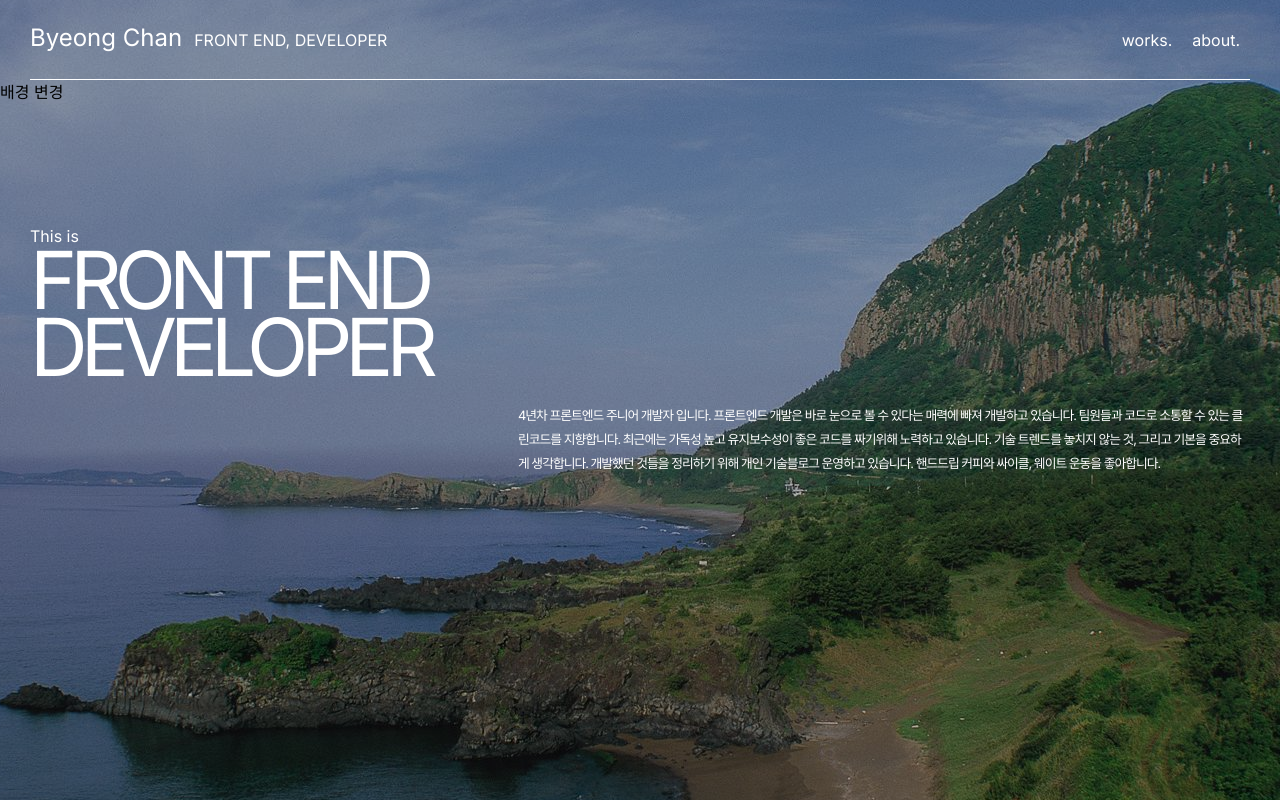
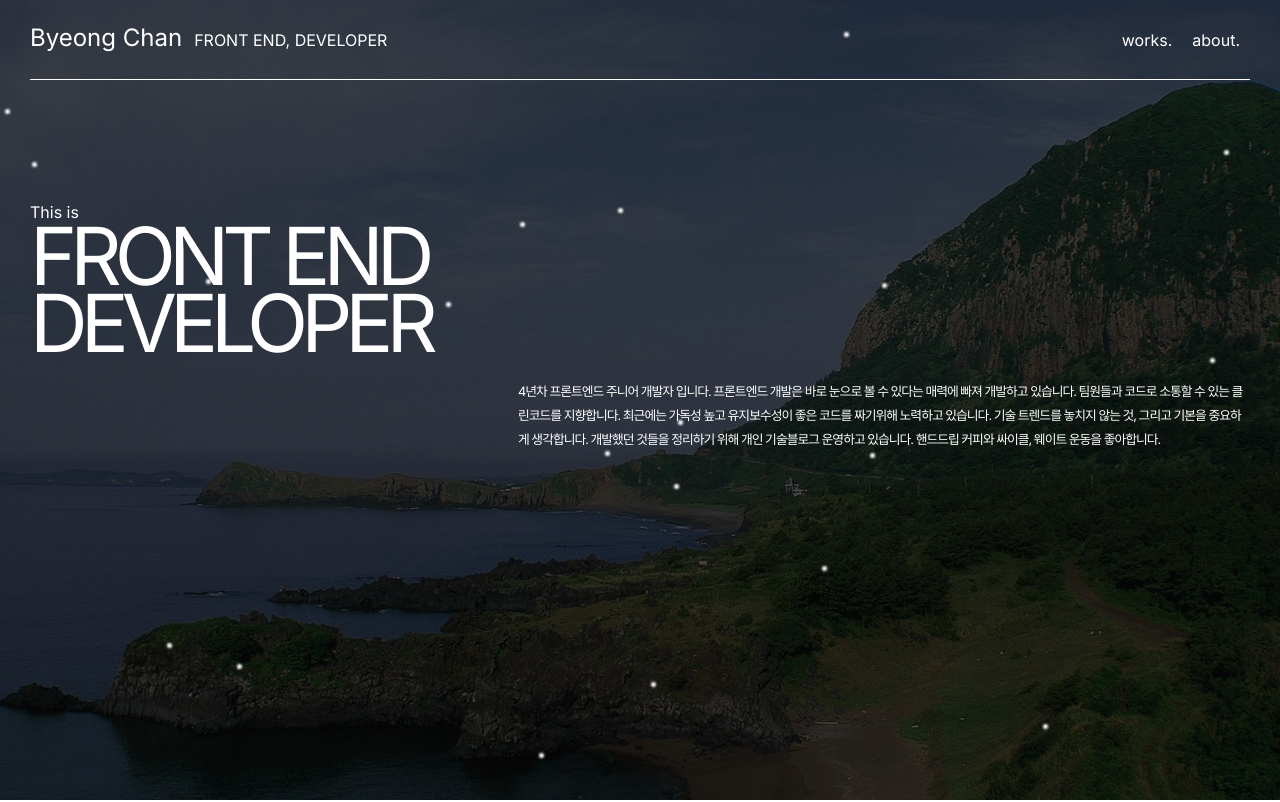
Before and after one commit to MinByeongChan/portfolio, a Next.js app: page / in a window 1280 px wide. Shown: the top 802 px of the page. Built offline with nearby package versions, Linux system fonts and the light colour scheme.

Commit message:
feat(portfolio): background 이펙트 수정

```diff
--- a/src/app/page.tsx
+++ b/src/app/page.tsx
@@ -1,15 +1,17 @@
 'use client';
 
 import Career from '@/components/Career';
-import Introduction from '@/components/introduction';
+import Introduction from '@/components/Introduction';
 import styled from '@emotion/styled';
 
 export default function Home() {
   return (
-    <Wrapper>
-      <Introduction />
+    <>
+      <Wrapper>
+        <Introduction />
+      </Wrapper>
       <Career />
-    </Wrapper>
+    </>
   );
 }
 
--- a/src/app/template.tsx
+++ b/src/app/template.tsx
@@ -12,33 +12,12 @@ interface Props {
 export default function (props: Props) {
   const { children } = props;
 
-  const [backgroundOpacity, setOpacity] = useState<number>(0.3);
-
   return (
     <>
-      <Background opacity={backgroundOpacity} />
+      <Background opacity={0.7} />
 
       <Wrapper>
         <Navigation />
-
-        <button
-          onClick={() => {
-            switch (backgroundOpacity) {
-              case 0.3:
-                setOpacity(0.5);
-                break;
-              case 0.5:
-                setOpacity(0.7);
-                break;
-              case 0.7:
-                setOpacity(0.3);
-                break;
-              default:
-                setOpacity(0.3);
-            }
-          }}>
-          배경 변경
-        </button>
         {children}
       </Wrapper>
     </>
@@ -51,34 +30,3 @@ const Wrapper = styled.div`
   min-height: 100vh;
   z-index: 3;
 `;
-
-// const Wallpaper = styled.div`
-//   pointer-events: none;
-//   position: absolute;
-//   width: 100%;
-//   min-height: 100vh;
-//   background: url('/jejuIsland.jpeg') no-repeat fixed center;
-//   z-index: 1;
-// `;
-
-// const Background = styled.div<{ opacity: number }>`
-//   pointer-events: none;
-//   position: absolute;
-//   width: 100%;
-//   min-height: 100vh;
-//   transition: 0.3s cubic-bezier(0.48, 0.14, 0.54, 0.92);
-//   background-color: ${(props) => `rgba(0, 0, 0, ${props.opacity})`};
-//   z-index: 2;
-// `;
-
-// const Star1 = styled.div`
-//   position: absolute;
-//   width: 5px;
-//   height: 5px;
-//   background-color: #fff;
-//   left: 30px;
-//   top: 100px;
-//   border-radius: 50%;
-//   z-index: 3;
-//   filter: blur(1.5px);
-// `;
--- a/src/components/background/Star.tsx
+++ b/src/components/background/Star.tsx
@@ -16,7 +16,7 @@ export default function Star() {
 }
 
 const StarWrapper = styled.div<{ top: string; left: string }>`
-  position: absolute;
+  position: fixed;
   width: 5px;
   height: 5px;
   background-color: #fff;
@@ -24,5 +24,5 @@ const StarWrapper = styled.div<{ top: string; left: string }>`
   left: ${(props) => props.left};
   border-radius: 50%;
   z-index: 3;
-  filter: blur(1.5px);
+  filter: blur(1px);
 `;
--- a/src/components/background/index.tsx
+++ b/src/components/background/index.tsx
@@ -39,15 +39,3 @@ const BackgroundWrapper = styled.div<{ opacity: number }>`
   background-color: ${(props) => `rgba(0, 0, 0, ${props.opacity})`};
   z-index: 2;
 `;
-
-const Star1 = styled.div`
-  position: absolute;
-  width: 5px;
-  height: 5px;
-  background-color: #fff;
-  left: 30px;
-  top: 100px;
-  border-radius: 50%;
-  z-index: 3;
-  filter: blur(1.5px);
-`;
```
